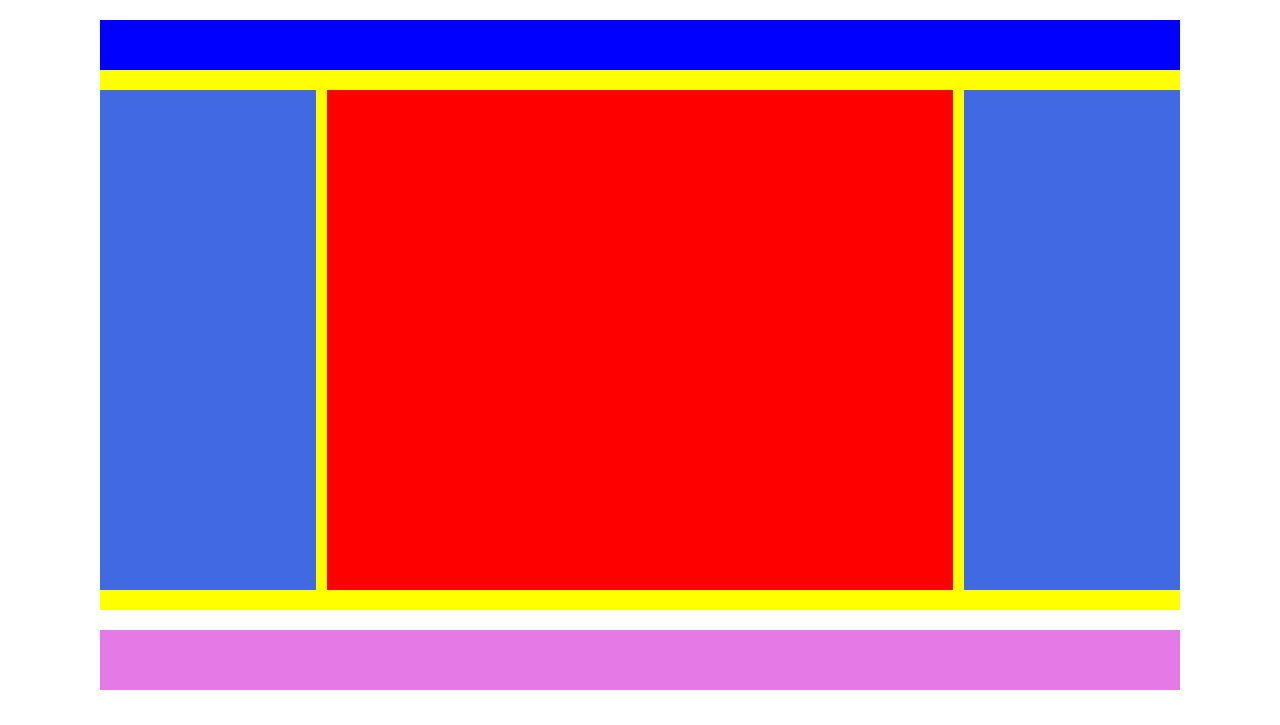
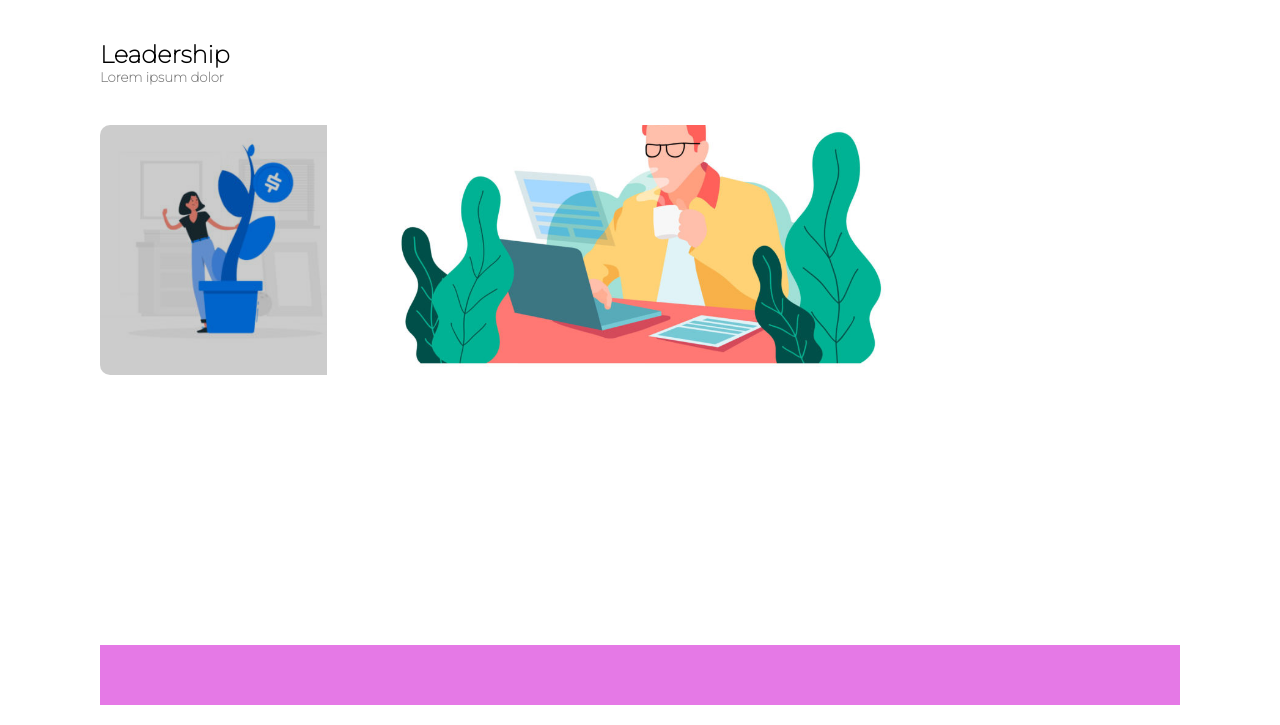
Before and after one commit to RobertoVillani98/htmlcss-wp, a plain HTML site: page index.html in a window 1280 px wide. Shown: the part 593-1318 px from the top of the page. Drawn offline with Linux system fonts and the light colour scheme.

Commit message:
start main

```diff
--- a/css/style.css
+++ b/css/style.css
@@ -69,10 +69,10 @@ h2 {
 
 /* ** main ** */
 
-main {
+/* main {
 	padding-bottom: 20px;
 	background-color: yellow;
-}
+} */
 
 .clearfix::after {
 	content: "";
@@ -82,6 +82,11 @@ main {
 
 .title-top {
 	margin-bottom: 20px;
+	padding: 20px 0;
+}
+
+h5 {
+	color: grey;
 }
 
 .left {
@@ -89,12 +94,30 @@ main {
 }
 
 .links {
+	height: 500px;
 	width: 20%;
+}
+
+.image {
+	background-image: url("../img/img-1.jpg");
+	background-size: contain;
+	background-repeat: no-repeat;
+	width: 250px;
+	height: 250px;
 }
 
 .main-content {
 	margin: 0 1%;
 	width: 58%;
+}
+
+.image-banner {
+	background-image: url("../img/banner-2.jpg");
+	background-size: cover;
+	height: 250px;
+	width: 100%;
+	background-position-y: -110px;
+	background-size: cover;
 }
 
 .widget {
@@ -125,24 +148,24 @@ main {
 	background-color: rgb(225, 214, 122);
 } */
 
-.debug-main .title-top {
+/* .debug-main .title-top {
 	width: 100%;
 	height: 50px;
 	background-color: blue;
-}
+} */
 
-.debug-main .links,
+/* .debug-main .links,
 .debug-main .widget {
 	width: 20%;
 	height: 500px;
 	background-color: royalblue;
-}
+} */
 
-.debug-main .main-content {
+/* .debug-main .main-content {
 	height: 500px;
 	background-color: red;
 	width: 58%;
-}
+} */
 
 .debug .contatti {
 	height: 60px;
--- a/index.html
+++ b/index.html
@@ -16,10 +16,13 @@
 <body>
     <!-- start header -->
     <header>
+        <!-- header top -->
         <div class="header-top">
             <!-- logo -->
             <img id="logo" src="img/logo.png" alt="logo">
         </div>
+        <!-- end header top -->
+
         <!-- navbar   -->
         <nav>
             <ul>
@@ -31,7 +34,9 @@
                 <li><a href="#">contact</a></li>
             </ul>
         </nav>
+        <!-- end navbar  -->
 
+        <!-- header bottom -->
         <div class="header-bottom">
             <div class="overlay">
                 <h2>
@@ -43,14 +48,32 @@
                 </p>
             </div>
         </div>
+        <!-- end header bottom -->
     </header>
     <!-- end header -->
 
     <!-- start main -->
     <main class="clearfix debug-main">
-        <section class="title-top"></section>
-        <aside class="links left"></aside>
-        <section class="main-content left"></section>
+        <section class="title-top">
+            <h1>
+                Leadership
+            </h1>
+            <h5>
+                Lorem ipsum dolor
+            </h5>
+        </section>
+
+        <aside class="links left">
+            <div class="image">
+                <div class="overlay"></div>
+            </div>
+        </aside>
+
+        <section class="main-content left">
+            <div class="image-banner">
+
+            </div>
+        </section>
         <aside class="widget left"></aside>
     </main>
     <!-- end main -->
```
